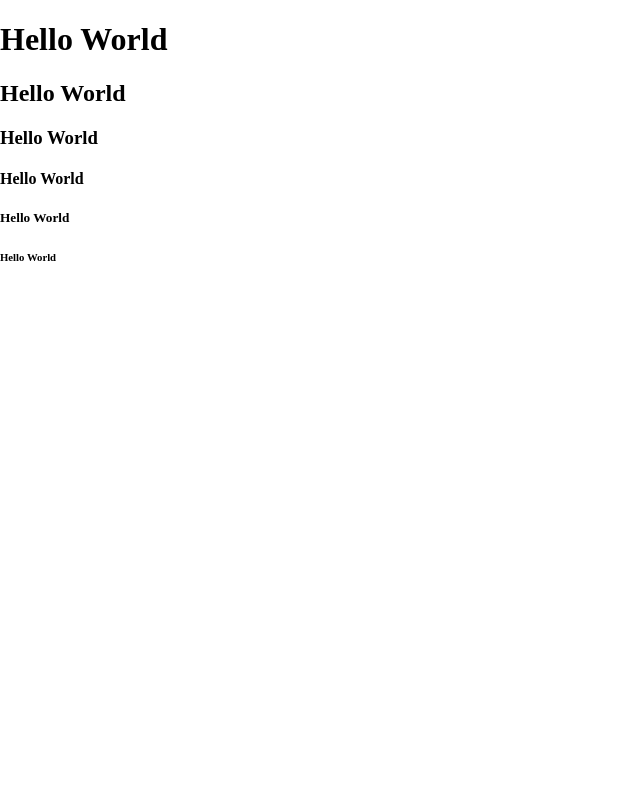
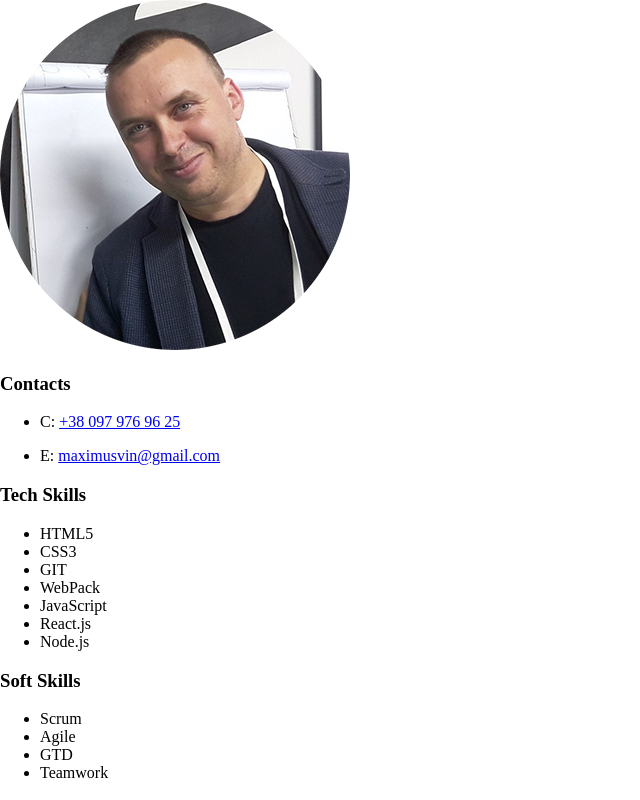
Before and after one commit to Maximusvin/my-resume, a plain HTML site: page index.html in a window 1280 px wide. Shown: the whole page, without its empty margins (0-640 px from the left). Drawn offline with Linux system fonts and the light colour scheme; files that its build step writes are made by us from their sources.

Commit message:
Add aside

```diff
--- a/index.html
+++ b/index.html
@@ -7,11 +7,39 @@
     <link rel="stylesheet" href="style.css" />
   </head>
   <body>
-    <h1>Hello World</h1>
-    <h2>Hello World</h2>
-    <h3>Hello World</h3>
-    <h4>Hello World</h4>
-    <h5>Hello World</h5>
-    <h6>Hello World</h6>
+    <div>
+      <aside>
+        <img src="./img/foto.png" alt="My foto" />
+        <div>
+          <h3>Contacts</h3>
+          <ul>
+            <li><p>C: <a href="tel:380979769625" title="to call">+38 097 976 96 25</a></p></li>
+            <li><p>E: <a href="mailto:maximusvin@gmail.com">maximusvin@gmail.com</a></p></li>
+          </ul>
+        </div>
+        <div>
+          <h3>Tech Skills</h3>
+          <ul>
+            <li>HTML5</li>
+            <li>CSS3 </li>
+            <li>GIT</li>
+            <li>WebPack</li>
+            <li>JavaScript</li>
+            <li>React.js</li>
+            <li>Node.js</li>
+          </ul>
+        </div>
+        <div>
+          <h3>Soft Skills</h3>
+          <ul>
+            <li>Scrum</li>
+            <li>Agile</li>
+            <li>GTD</li>
+            <li>Teamwork</li>
+          </ul>
+        </div>
+      </aside>
+      <div></div>
+    </div>
   </body>
 </html>
```
Also changed, not shown: img/foto.png (added).
